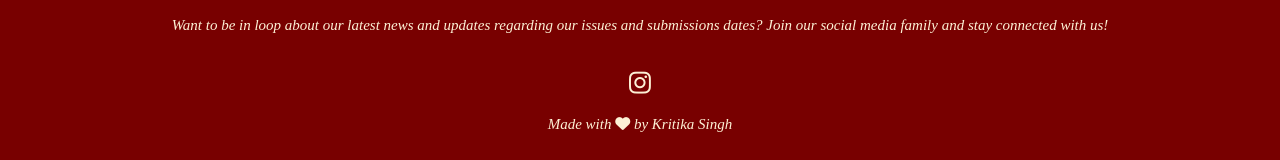
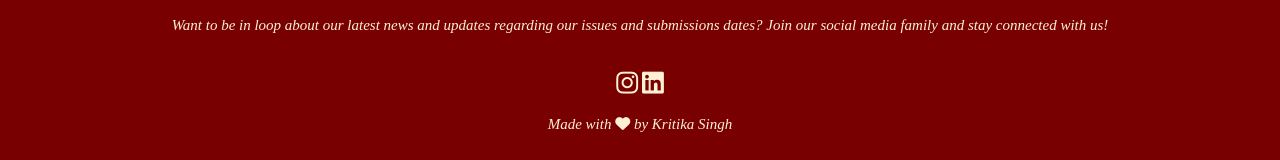
Before and after one commit to srinancharaiah167/TheCawnporeMag.github.io, a plain HTML site: page submission.html in a window 1280 px wide. Shown: the part 1613-1773 px from the top of the page. Drawn offline with Linux system fonts and the light colour scheme.

Commit message:
Update submission.html

```diff
--- a/submission.html
+++ b/submission.html
@@ -103,6 +103,8 @@
         <div class="icons">
             <!-- <i class="fa-brands fa-facebook"></i> -->
             <a href="https://www.instagram.com/thecawnporemagazine/?igsh=MWQzcXkxeGNkd29oeA%3D%3D>"><i class="fa-brands fa-instagram"></a></i>
+             <a href="https://www.linkedin.com/company/the-cawnpore-magazine/"><i class="fa-brands fa-linkedin"></i></a>
+
 
             <!-- <i class="fa-brands fa-threads"></i> -->
         </div>
```
